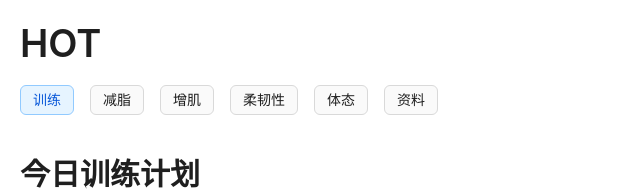
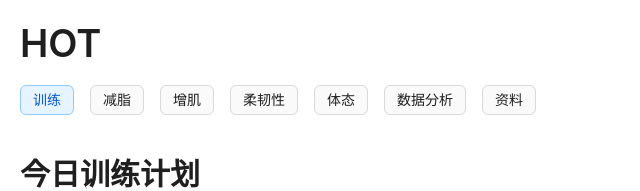
Before and after one commit to manyyuri/hot, a Next.js app: page / in a window 1280 px wide. Shown: the top 191 px of the page, without its empty margins (0-640 px from the left). Built offline with nearby package versions, Linux system fonts and the light colour scheme.

Commit message:
feat: 补充数据分析页

```diff
--- a/app/src/Container.tsx
+++ b/app/src/Container.tsx
@@ -7,6 +7,7 @@ import MoreMuscle from './pages/MuscleBuilding';
 import Flexibility from './pages/Flexibility';
 import Posture from './pages/Posture';
 import Materials from './pages/Materials';
+import Charts from './pages/Charts';
 
 const { Title } = Typography;
 
@@ -25,7 +26,9 @@ export default function BodyManagement() {
     { key: 3, label: '增肌' },
     { key: 4, label: '柔韧性' },
     { key: 5, label: '体态' },
-    { key: 6, label: '资料' }
+    { key: 6, label: '数据分析' },
+    { key: 7, label: '资料' }
+
   ];
 
 
@@ -45,7 +48,9 @@ export default function BodyManagement() {
         return <Flexibility />;
       case 5:
         return <Posture />;
-      case 6:
+        case 6:
+        return <Charts />;
+      case 7:
         return <Materials />;
       default:
         return <Schedule />;
--- /dev/null
+++ b/app/src/pages/Charts/index.tsx
@@ -0,0 +1,5 @@
+const Charts = ()=>{
+    return <>chart</>
+}
+
+export default Charts;
```
